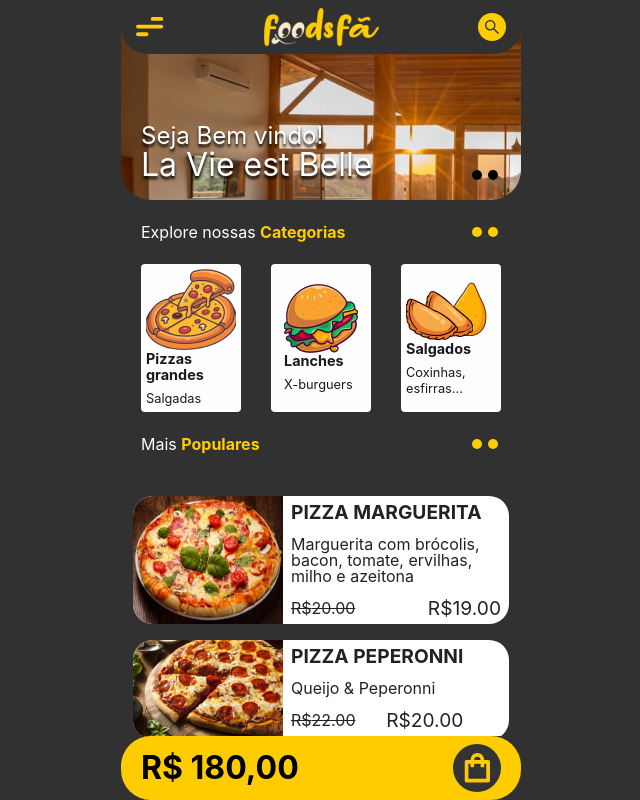
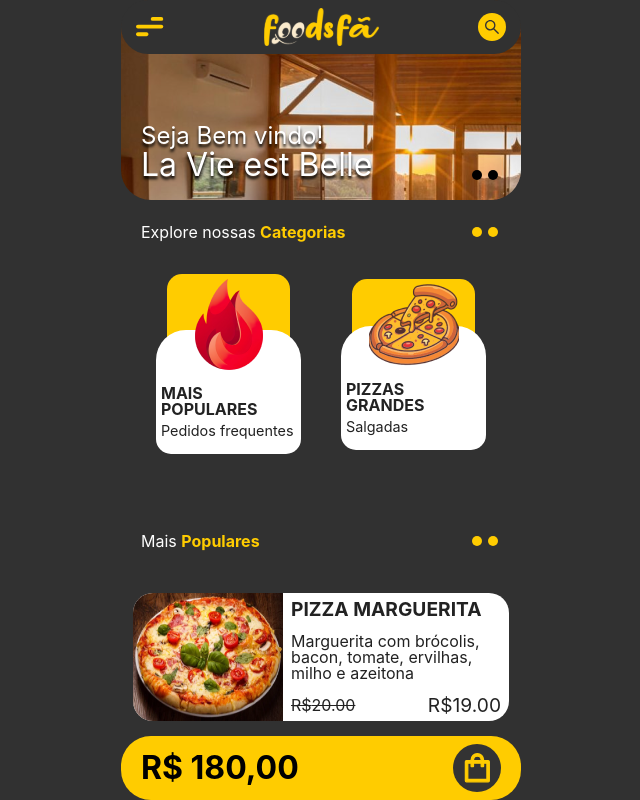
Before and after one commit to codethebasics/foodsfa, a Next.js app: page /spot/1/menu in a window 1280 px wide. Shown: the whole page, without its empty margins (319-959 px from the left). Built offline with nearby package versions, Linux system fonts and the light colour scheme.

Commit message:
aplicando estilo nas categorias do slide

```diff
--- /dev/null
+++ b/components/category/Category.module.scss
@@ -0,0 +1,45 @@
+.product {
+  display: flex;
+  flex-direction: column;
+  align-items: center;
+  position: relative;
+  z-index: 2;
+  margin: 15px;
+
+  .top {
+    background: #FFCC00;
+    color: white;
+    width: 85%;
+    height: 100px;
+    position: absolute;
+    top: -5px;
+    z-index: -2;
+    border-radius: 15px 15px 0 0;
+  }
+
+  .bottom {
+    color: #222;
+    background: #FFF;
+    padding: 50px 5px 15px 5px;
+    border-radius: 30px 30px 15px 15px;
+    position: relative;
+    z-index: -1;
+    width: 100%;
+    min-width: 120px;
+
+    bottom: 40px;
+    line-height: 1rem;
+
+    span.name {
+      text-transform: uppercase;
+      display: block;
+      font-weight: bold;
+      padding: 5px 0;
+    }
+
+    span.description {
+      font-size: 0.9rem;
+    }
+  }
+
+}
--- a/components/category/CategoryCarousel.jsx
+++ b/components/category/CategoryCarousel.jsx
@@ -1,6 +1,7 @@
 import categories from './categories.json'
+import styles from './Category.module.scss'
+import { Image } from '@chakra-ui/react'
 
-import { Box, Flex, Image, Text } from '@chakra-ui/react'
 import { Swiper, SwiperSlide } from 'swiper/react'
 import { FreeMode, Pagination } from 'swiper'
 
@@ -8,27 +9,20 @@ export default function CategoryCarousel() {
   return (
     <Swiper
       freeMode={true}
-      slidesPerView={3}
-      spaceBetween={30}
+      slidesPerView={2}
+      spaceBetween={10}
       modules={[FreeMode, Pagination]}
     >
       {categories.map(category => (
         <SwiperSlide key={category.id}>
-          <Box className={'floatingItem'}>
-            <Image
-              src={category.image}
-              alt={category.imageAlt}
-              className={'image'}
-            />
-            <Flex direction={'column'} className={'description'}>
-              <Text fontSize={'0.9rem'} fontWeight={'bold'}>
-                {category.name}
-              </Text>
-              <Text fontSize={'0.8rem'} mt={2}>
-                {category.description}
-              </Text>
-            </Flex>
-          </Box>
+          <div className={styles.product}>
+            <div className={styles.top} />
+            <Image src={category.image} alt={category.imageAlt} />
+            <div className={styles.bottom}>
+              <span className={styles.name}>{category.name}</span>
+              <span className={styles.description}>{category.description}</span>
+            </div>
+          </div>
         </SwiperSlide>
       ))}
     </Swiper>
--- a/components/category/categories.json
+++ b/components/category/categories.json
@@ -1,20 +1,27 @@
 [
   {
     "id": 1,
+    "name": "Mais Populares",
+    "description": "Pedidos frequentes",
+    "image": "/img/fire.png",
+    "imageAlt": "Pizza"
+  },
+  {
+    "id": 2,
     "name": "Pizzas grandes",
     "description": "Salgadas",
     "image": "/img/pizza.png",
     "imageAlt": "Pizza"
   },
   {
-    "id": 2,
+    "id": 3,
     "name": "Lanches",
     "description": "X-burguers",
     "image": "/img/hamburger.png",
     "imageAlt": "Hamburger"
   },
   {
-    "id": 3,
+    "id": 4,
     "name": "Salgados",
     "description": "Coxinhas, esfirras...",
     "image": "/img/salgados.png",
--- a/pages/index.jsx
+++ b/pages/index.jsx
@@ -1,5 +1,3 @@
-import RequestMenu from '../components/layout/request/RequestMenu'
-
 export default function Home() {
-  return <RequestMenu />
+  return <div> index</div>
 }
--- a/styles/globals.scss
+++ b/styles/globals.scss
@@ -58,20 +58,6 @@ body {
   justify-content: center;
   align-items: center;
   border-radius: 4px;
-  background: $white;
-}
-
-.floatingItem {
-  color: $black-1;
-  padding: 5px;
-
-  .image {
-
-  }
-
-  .description {
-    line-height: 1rem;
-  }
 }
 
 /* width */
```
Also changed, not shown: public/img/fire.png (added).
